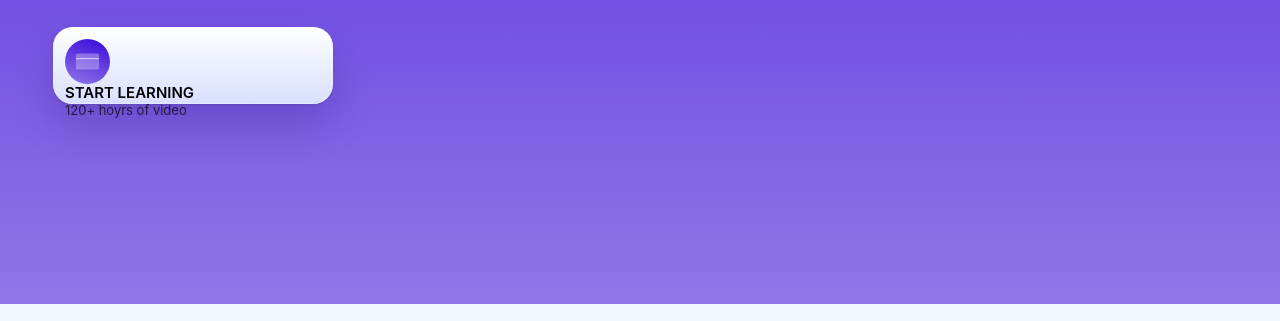
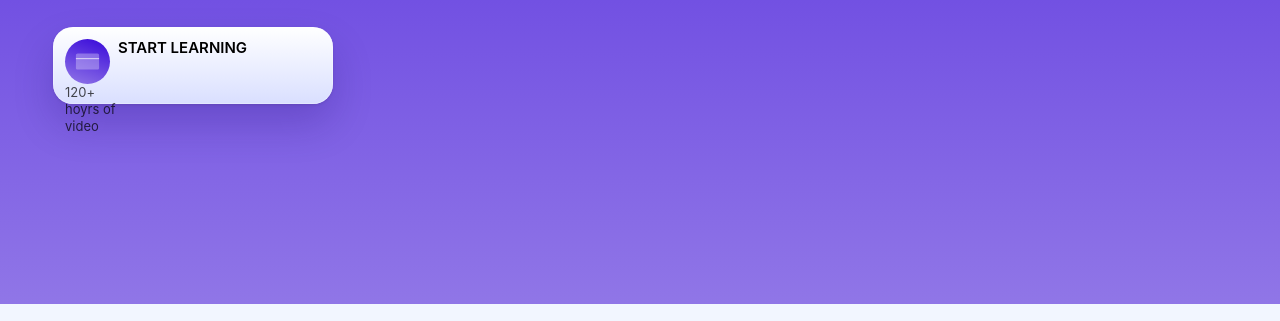
Before and after one commit to fdorado985/DesignCode-React, a Gatsby site: page / in a window 1280 px wide. Shown: the part 479-800 px from the top of the page. Built offline with nearby package versions, Linux system fonts and the light colour scheme; Gatsby itself is replaced by a stand-in of ours.

Commit message:
Set a grid on the IconWrapper and Title

```diff
--- a/src/components/buttons/PurchaseButton.js
+++ b/src/components/buttons/PurchaseButton.js
@@ -28,6 +28,8 @@ const Wrapper = styled.div`
     inset 0px 0px 0px 0.5px rgba(255, 255, 255, 0.5);
   border-radius: 20px;
   border: 0px;
+  display: grid;
+  grid-template-columns: 53px auto;
 `
 
 const Title = styled(Caption2)`
```
